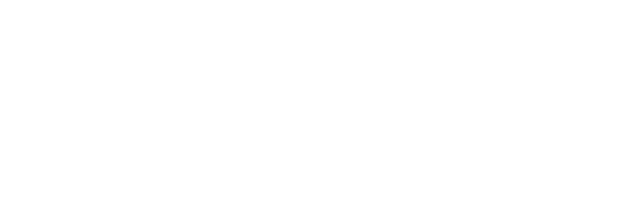
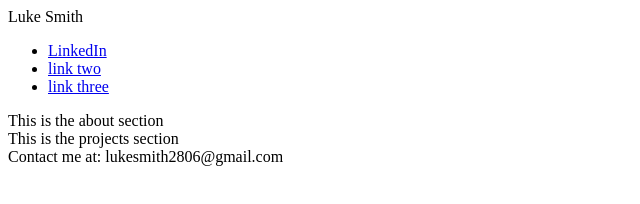
Before and after one commit to lukesmith2806/Luke-Smith-Portfolio, a plain HTML site: page HTML/index.html in a window 1280 px wide. Shown: the whole page, without its empty margins (0-640 px from the left). Drawn offline with Linux system fonts and the light colour scheme.

Commit message:
Created Sections For Index Page
Create header with name and 3 links
    add LinkedIn link to header
Create footer to display email address
Create div with placeholder text for about section
Create div with placeholder text for projects section
Add HoldemtTrainerIcon asset

```diff
--- a/HTML/index.html
+++ b/HTML/index.html
@@ -4,11 +4,36 @@
     <meta charset="UTF-8">
     <meta http-equiv="X-UA-Compatible" content="IE=edge">
     <meta name="viewport" content="width=device-width, initial-scale=1.0">
-    <title>Document</title>
+    <title>Luke Smith Portfolio</title>
     <link rel="stylesheet" href="../CSS/indexStyle.css">
+
 </head>
 
 <body>
 
+<div class="header">
+Luke Smith
+<ul>
+    <li><a href="https://www.linkedin.com/in/luke-smith-942159249/" target="_blank"> LinkedIn</a></li>
+    <li><a href="#"> link two</a></li>
+    <li><a href="#"> link three</a></li>
+
+  </ul>
+</div>
+
+<div class="about">
+    This is the about section
+</div>
+
+<div class="projects">
+    This is the projects section
+
+</div>
+
+
+
+<div class="footer">
+    Contact me at: lukesmith2806@gmail.com
+</div>
 </body>
 </html>
```
Also changed, not shown: Images/HoldemtTrainerIcon.png (added).
